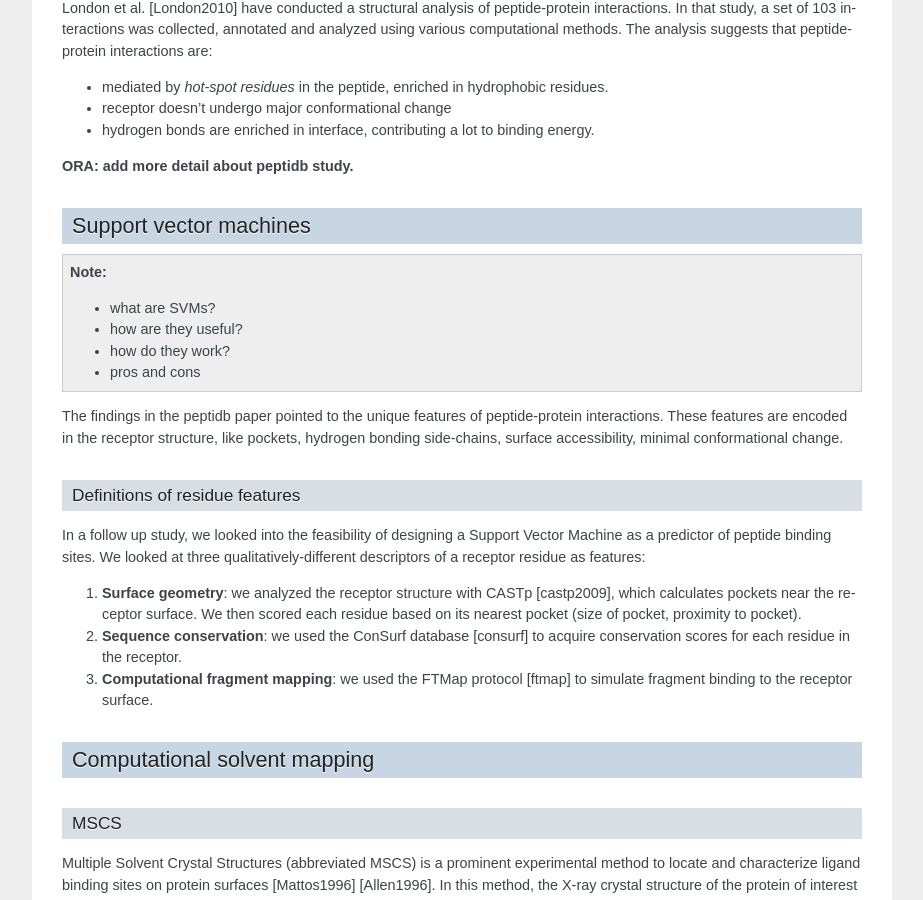
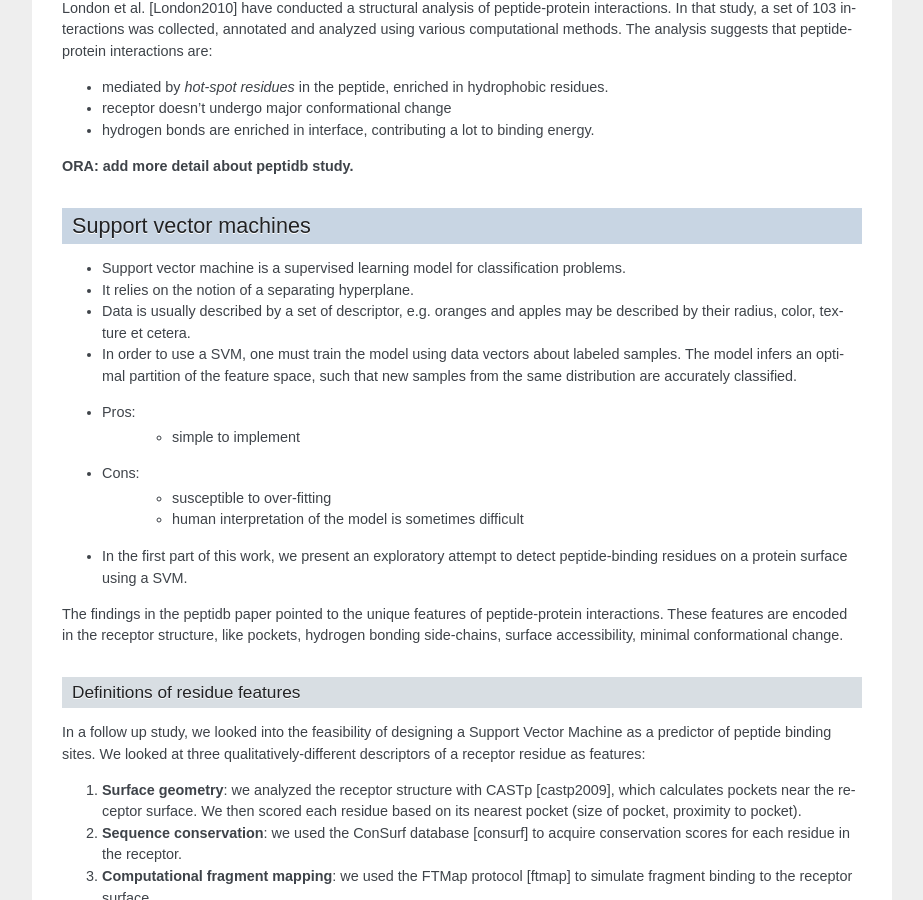
Before and after one commit to assaff/msc-thesis, a Sphinx documentation site: the page built from source/background.rst, in a window 1280 px wide and 900 px high, scrolled down 712 px. Shown: the whole window, without its empty margins (198-1121 px from the left). Built offline with Sphinx 7.4.7, drawn with Linux system fonts in a browser that asks for light colours; formulas are drawn with MathJax 3.

Commit message:
moved some svm outline text from notes to background

```diff
--- a/source/background.rst
+++ b/source/background.rst
@@ -80,13 +80,28 @@ methods. The analysis suggests that peptide-protein interactions are:
 Support vector machines
 -----------------------------
 
-.. note::
+- Support vector machine is a supervised learning model for
+  classification problems.
 
-    - what are SVMs?
-    - how are they useful?
-    - how do they work?
-    - pros and cons
+- It relies on the notion of a separating hyperplane.
 
+- Data is usually described by a set of descriptor, e.g. oranges and
+  apples may be described by their radius, color, texture et cetera.
+
+- In order to use a SVM, one must train the model using data vectors
+  about labeled samples. The model infers an optimal partition of the
+  feature space, such that new samples from the same distribution
+  are accurately classified.
+
+- Pros:
+    * simple to implement
+
+- Cons:
+    * susceptible to over-fitting
+    * human interpretation of the model is sometimes difficult
+
+- In the first part of this work, we present an exploratory attempt to
+  detect peptide-binding residues on a protein surface using a SVM.
 
 The findings in the peptidb paper pointed to the unique features of
 peptide-protein interactions.
```
Also changed, not shown: source/notes.rst (+1 -22 lines).
